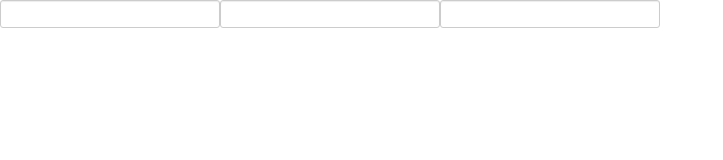
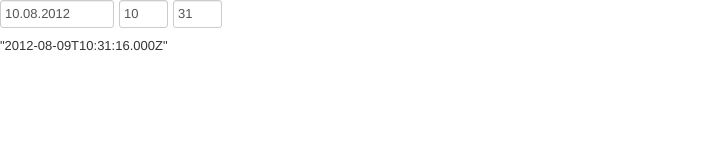
Before and after one commit to andreev-artem/angular_experiments, a plain HTML site: page ui-datetime/index.html in a window 1280 px wide. Shown: the whole page, without its empty margins (0-723 px from the left). Drawn offline with Linux system fonts and the light colour scheme.

Commit message:
First not very working implementation

```diff
--- /dev/null
+++ b/ui-datetime/css/ui-datetime.css
@@ -0,0 +1,12 @@
+.ui-datetime .date {
+    width: 8em;
+}
+
+.ui-datetime .hours,
+.ui-datetime .minutes {
+    width: 3em;
+}
+
+.ui-datetime input+input {
+    margin-left: 5px;
+}
--- a/ui-datetime/index.html
+++ b/ui-datetime/index.html
@@ -5,11 +5,8 @@
     <meta charset="UTF-8">
 
     <link rel="stylesheet" href="../bootstrap/css/bootstrap.css">
-    <style type="text/css">
-        input, textarea, select, .uneditable-input {
-            margin-bottom: 0;
-        }
-    </style>
+    <link rel="stylesheet" href="../css/ui-lightness/jquery-ui-1.8.22.custom.css">
+    <link rel="stylesheet" href="css/ui-datetime.css">
 
     <script type="text/javascript" src="../js/jquery-1.7.2.js"></script>
     <script type="text/javascript" src="../js/jquery-ui-1.8.22.datepicker.min.js"></script>
@@ -22,11 +19,12 @@
         });
 
         function TestController($scope) {
-            $scope.datetime1 = Date.now();
-        };
+            $scope.datetime1 = new Date();
+        }
     </script>
 </head>
 <body ng-controller="TestController">
     <ui-datetime ng-model="datetime1"></ui-datetime>
+    {{datetime1}}
 </body>
 </html>
--- a/ui-datetime/ui-datetime.js
+++ b/ui-datetime/ui-datetime.js
@@ -4,10 +4,42 @@ angular.module("ExperimentsModule", [])
             restrict: 'EA',
             replace: true,
             template: '<div class="ui-datetime">' +
-                        '<input type="text" ng-model="_date">' +
-                        '<input type="number" ng-model="_hour" min="0" max="23">' +
-                        '<input type="number" ng-model="_minute" min="0" max="59">' +
+                        '<input type="text" ng-model="_date" class="date">' +
+                        '<input type="number" ng-model="_hours" min="0" max="23" class="hours">' +
+                        '<input type="number" ng-model="_minutes" min="0" max="59" class="minutes">' +
                       '</div>',
-            scope: true
+            require: 'ngModel',
+            scope: true,
+            link: function(scope, element, attrs, ngModelCtrl) {
+                var elDate = element.find('input.date');
+
+                ngModelCtrl.$render = function () {
+                    var date = new Date(ngModelCtrl.$viewValue);
+                    var fillNull = function(num) {
+                        if (num < 10) return '0' + num;
+                        return num;
+                    };
+                    scope._date = fillNull(date.getDate() + 1) + '.' + fillNull(date.getMonth() + 1) + '.' + date.getFullYear();
+                    scope._hours = date.getHours();
+                    scope._minutes = date.getMinutes();
+                };
+
+                elDate.datepicker({
+                    dateFormat: 'dd.mm.yy',
+                    onSelect: function(value, picker) {
+                        scope._date = value;
+                        scope.$apply();
+                    }
+                });
+
+                var watchExpr = function() {
+                    var res = scope.$eval('_date').split('.');
+                    if (res.length == 3) return new Date(res[2], res[1] - 1, res[0], scope.$eval('_hours'), scope.$eval('_minutes')).getTime();
+                    return 0;
+                };
+                scope.$watch(watchExpr, function (newValue) {
+                    ngModelCtrl.$setViewValue(new Date(newValue));
+                });
+            }
         };
     });
```
